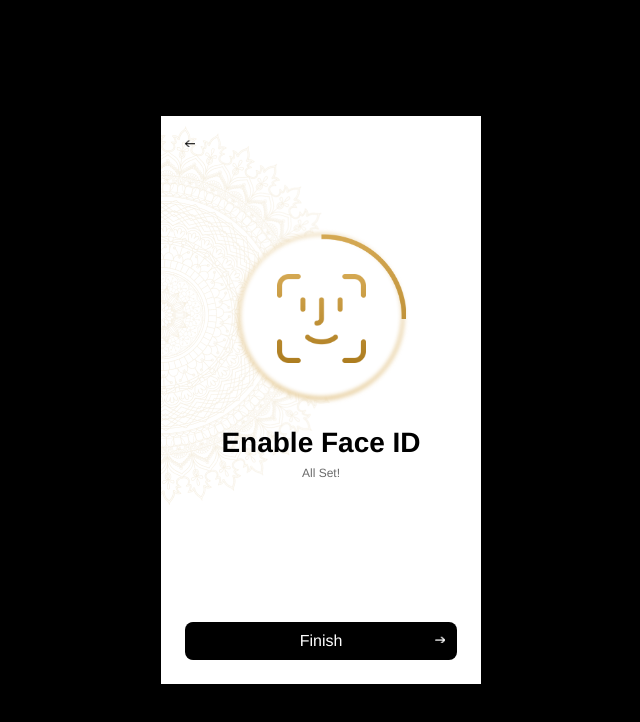
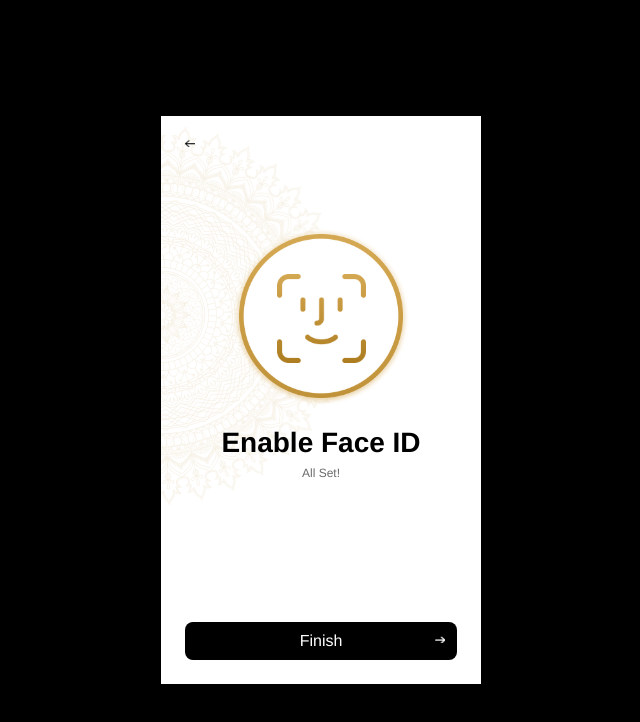
Before and after one commit to muneeb3778/React-islamic-bank, a React (Vite) app in the folder islamic bancking/islamicbank/: page /React-islamic-bank/facelogin3 in a window 1280 px wide. Shown: the top 722 px of the page, without its empty margins (319-959 px from the left). Built offline with nearby package versions, Linux system fonts and the light colour scheme.

Commit message:
fifth commit

```diff
--- a/islamic bancking/islamicbank/src/all component/Facelogin3.jsx
+++ b/islamic bancking/islamicbank/src/all component/Facelogin3.jsx
@@ -5,8 +5,8 @@ import { Link } from 'react-router-dom'
 import BackgroundGraphic from '../assets/Walletimages/BackgroungGraphic.png'
 import AeroLeft from '../assets/facelogin/aeroleft.png'
 import AeroRight from '../assets/facelogin/aeroright.png'
-import CurveLine from '../assets/Fingerprint/curvline.png'
 import Smiley from '../assets/facelogin/smily.png'
+import Ellipse from "../assets/Fingerprint/Ellipse.png";
 
 const Facelogin3 = () => {
   return (
@@ -25,8 +25,8 @@ const Facelogin3 = () => {
         <div className="w-[220px] h-[256px] absolute top-[118px] left-[50px] flex flex-col items-center justify-between">
           <div className="w-[164px] h-[164px] rounded-full bg-white blur-[2px] shadow shadow-[#D4A852] flex justify-center items-center border border-[#D4A852]" />
 
-          <div className="w-[84.5px] h-[84.5px] absolute left-[110px]">
-            <img src={CurveLine} alt="Progress Curve" />
+          <div className="w-[164px] h-[164px] absolute">
+            <img src={Ellipse} alt="ellipse" />
           </div>
 
           <div className="w-[89px] h-[89px] absolute top-[40px]">
--- a/islamic bancking/islamicbank/src/all component/Finger3.jsx
+++ b/islamic bancking/islamicbank/src/all component/Finger3.jsx
@@ -7,7 +7,6 @@ import AeroLeft from "../assets/facelogin/aeroleft.png";
 import AeroRight from "../assets/facelogin/aeroright.png";
 import Ellipse from "../assets/Fingerprint/Ellipse.png";
 import FingerprintComplete from "../assets/Fingerprint/Group 133.png";
-import SmileyFace from "../assets/facelogin/smily.png";
 
 const Finger3 = () => {
   return (
```
